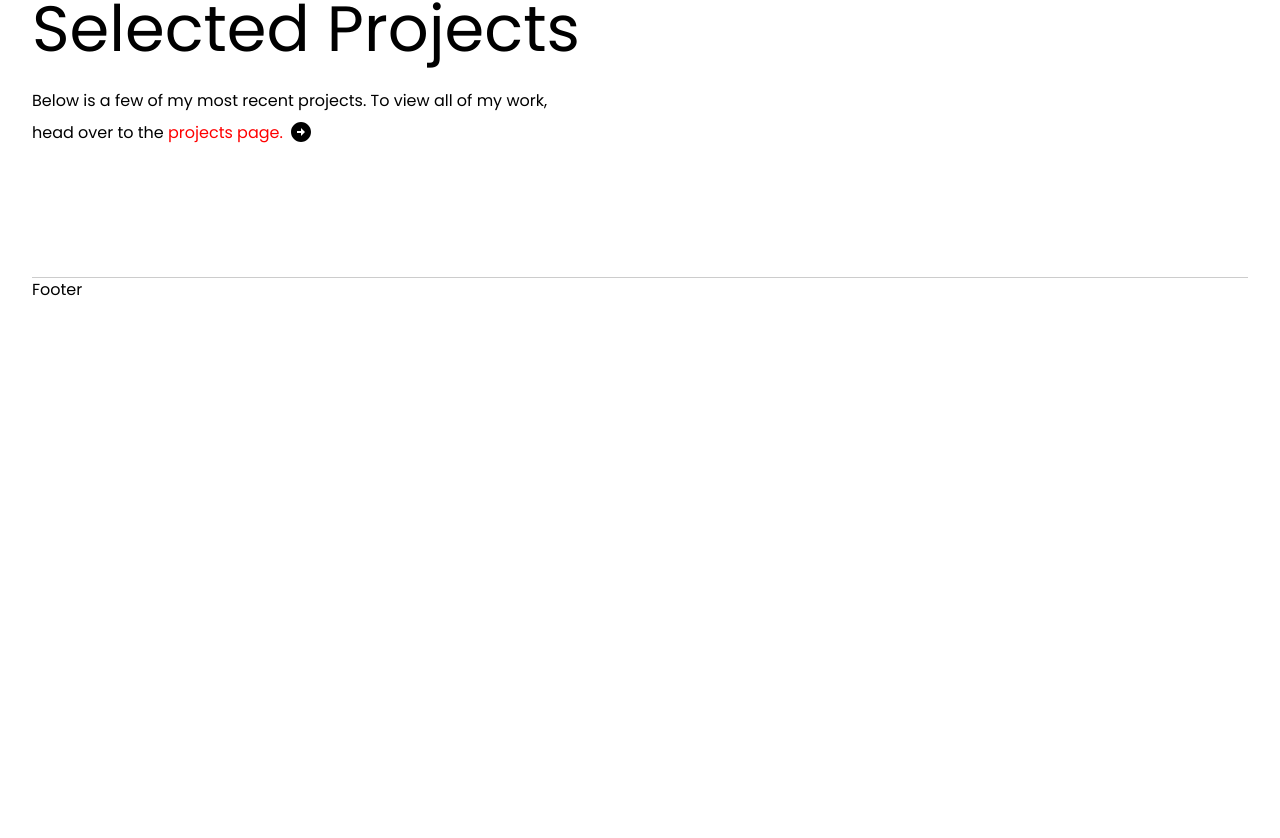
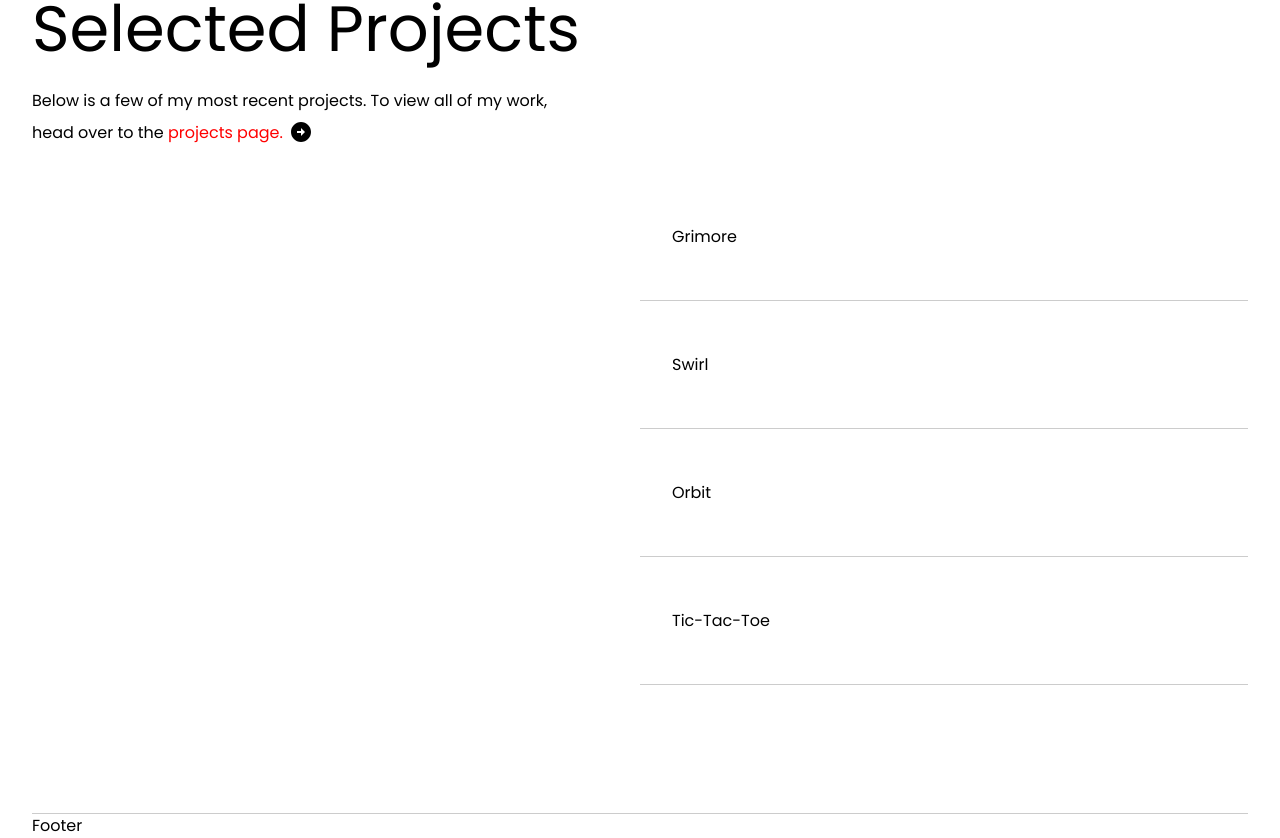
Before and after one commit to mauLovera/Portfolio, a Next.js app: page / in a window 1280 px wide. Shown: the part 1044-1882 px from the top of the page. Before the commit the page ends 1346 px from the top, so only its background shows below. Built offline with nearby package versions, Linux system fonts and the light colour scheme; a web font is replaced by a local one.

Commit message:
feat & refactor: add list to selected projects component and extract components from main component

```diff
--- /dev/null
+++ b/components/common/SelectedProjects/Row/Row.module.scss
@@ -0,0 +1,32 @@
+@import '~styles/utilities/_palette.scss';
+
+.container {
+  display: flex;
+  align-items: center;
+  height: $size_128px;
+  border-bottom: $divider-border;
+  padding-left: $size_32px;
+
+  .title {
+    display: flex;
+    height: fit-content;
+    overflow: hidden;
+  }
+}
+
+.arrow {
+  position: absolute;
+  right: -25%;
+  top: -40%;
+  font-size: $size_24px;
+  color: black;
+  scale: 1;
+
+  svg {
+    transition: $transition-speed;
+    &:hover {
+      scale: 1.1;
+      color: $accent-clr;
+    }
+  }
+}
--- /dev/null
+++ b/components/common/SelectedProjects/Row/Row.tsx
@@ -0,0 +1,32 @@
+import { motion, Variants } from 'framer-motion'
+import Link from 'next/link'
+import styles from './Row.module.scss'
+
+interface Props {
+  title: string
+  path: string
+  timeline: Variants
+  animation: {
+    lineAnimation: Variants
+    buttonAnimation: Variants
+  }
+}
+
+export default function Row({ title, path, timeline, animation }: Props) {
+  return (
+    <Link href={path} className={styles.container}>
+      <motion.span
+        className={styles.title}
+        variants={timeline}
+        initial="initial"
+        whileInView={'animate'}
+      >
+        <motion.span variants={animation.lineAnimation}>{title}</motion.span>
+        <motion.span
+          variants={animation.buttonAnimation}
+          className={styles.arrow}
+        ></motion.span>
+      </motion.span>
+    </Link>
+  )
+}
--- /dev/null
+++ b/components/common/SelectedProjects/SectionHeader/SectionHeader.tsx
@@ -0,0 +1,15 @@
+import { motion, Variants } from 'framer-motion'
+
+interface Props {
+  timeline: Variants
+  animation: Variants
+}
+
+export default function SectionHeader({ timeline, animation }: Props) {
+  const text: string[] = ['Selected Projects']
+  return (
+    <motion.h2 variants={timeline} initial="initial" whileInView={'animate'}>
+      <motion.span variants={animation}>{text[0]}</motion.span>
+    </motion.h2>
+  )
+}
--- /dev/null
+++ b/components/common/SelectedProjects/SectionSubHeader/SectionSubHeader.module.scss
@@ -0,0 +1,30 @@
+@import '~styles/utilities/_palette.scss';
+
+.accent {
+  position: relative;
+  color: $accent-clr;
+  &:hover {
+    svg {
+      transition: $transition-speed;
+      color: $accent-clr;
+      scale: 1.1;
+    }
+  }
+}
+
+.arrow {
+  position: absolute;
+  right: -25%;
+  top: -40%;
+  font-size: $size_24px;
+  color: black;
+  scale: 1;
+
+  svg {
+    transition: $transition-speed;
+    &:hover {
+      scale: 1.1;
+      color: $accent-clr;
+    }
+  }
+}
--- /dev/null
+++ b/components/common/SelectedProjects/SectionSubHeader/SectionSubHeader.tsx
@@ -0,0 +1,35 @@
+import Link from 'next/link'
+import { motion, Variants } from 'framer-motion'
+import { RiArrowRightCircleFill } from 'react-icons/ri'
+import styles from './SectionSubHeader.module.scss'
+
+interface Props {
+  timeline: Variants
+  animation: {
+    lineAnimation: Variants
+    buttonAnimation: Variants
+  }
+}
+
+export default function SectionSubHeader({ timeline, animation }: Props) {
+  const text: string[] = [
+    'Below is a few of my most recent projects. To view all of my work, head over to the',
+    ' projects page.',
+  ]
+  return (
+    <motion.p variants={timeline} initial="initial" whileInView={'animate'}>
+      <motion.span variants={animation.lineAnimation}>
+        {text[0]}
+        <Link href={'/projects'} className={styles.accent}>
+          {text[1]}
+          <motion.span
+            className={styles.arrow}
+            variants={animation.buttonAnimation}
+          >
+            <RiArrowRightCircleFill />
+          </motion.span>
+        </Link>
+      </motion.span>
+    </motion.p>
+  )
+}
--- a/components/common/SelectedProjects/SelectedProjects.module.scss
+++ b/components/common/SelectedProjects/SelectedProjects.module.scss
@@ -21,11 +21,6 @@
       height: fit-content;
       overflow: hidden;
       font-size: $size_64px;
-
-      .spaced {
-        position: relative;
-        left: 2vmin;
-      }
     }
 
     p {
@@ -35,11 +30,33 @@
       max-width: 35rem;
     }
   }
+
+  .content {
+    padding-top: $size_24px;
+    display: flex;
+    .images {
+      width: 50%;
+    }
+
+    .list {
+      width: 50%;
+      counter-reset: number;
+    }
+  }
 }
+
+//* === Utility === *//
 
 .accent {
   position: relative;
   color: $accent-clr;
+  &:hover {
+    svg {
+      transition: $transition-speed;
+      color: $accent-clr;
+      scale: 1.1;
+    }
+  }
 }
 
 .arrow {
@@ -49,4 +66,12 @@
   font-size: $size_24px;
   color: black;
   scale: 1;
+
+  svg {
+    transition: $transition-speed;
+    &:hover {
+      scale: 1.1;
+      color: $accent-clr;
+    }
+  }
 }
--- a/components/common/SelectedProjects/SelectedProjects.tsx
+++ b/components/common/SelectedProjects/SelectedProjects.tsx
@@ -1,8 +1,11 @@
 import Link from 'next/link'
 import styles from './SelectedProjects.module.scss'
+import Row from './Row/Row'
 
 import { motion } from 'framer-motion'
 import { RiArrowRightCircleFill } from 'react-icons/ri'
+import SectionHeader from './SectionHeader/SectionHeader'
+import SectionSubHeader from './SectionSubHeader/SectionSubHeader'
 
 //* === Variants === //
 
@@ -42,41 +45,41 @@ export default function SelectedProjects() {
   return (
     <section className={styles.container}>
       <div className={styles.heading}>
-        <SectionHeader />
-        <SectionSubHeader />
+        <SectionHeader timeline={timeline} animation={lineAnimation} />
+        <SectionSubHeader
+          timeline={timeline}
+          animation={{ lineAnimation, buttonAnimation }}
+        />
+      </div>
+      <div className={styles.content}>
+        <div className={styles.images}></div>
+        <div className={styles.list}>
+          <Row
+            title="Grimore"
+            animation={{ lineAnimation, buttonAnimation }}
+            path="/projects/grimoire"
+            timeline={timeline}
+          />
+          <Row
+            title="Swirl"
+            animation={{ lineAnimation, buttonAnimation }}
+            path="/projects/swirl"
+            timeline={timeline}
+          />
+          <Row
+            title="Orbit"
+            animation={{ lineAnimation, buttonAnimation }}
+            path="/projects/orbit"
+            timeline={timeline}
+          />
+          <Row
+            title="Tic-Tac-Toe"
+            animation={{ lineAnimation, buttonAnimation }}
+            path="/projects/tic-tac-toe"
+            timeline={timeline}
+          />
+        </div>
       </div>
     </section>
   )
 }
-
-function SectionHeader() {
-  const text: string[] = ['Selected Projects']
-  return (
-    <motion.h2 variants={timeline} initial="initial" whileInView={'animate'}>
-      <motion.span variants={lineAnimation}>{text[0]}</motion.span>
-    </motion.h2>
-  )
-}
-
-function SectionSubHeader() {
-  const text: string[] = [
-    'Below is a few of my most recent projects. To view all of my work, head over to the',
-    ' projects page.',
-  ]
-  return (
-    <motion.p variants={timeline} initial="initial" whileInView={'animate'}>
-      <motion.span variants={lineAnimation}>
-        {text[0]}
-        <Link href={'/projects'} className={styles.accent}>
-          {text[1]}
-          <motion.span
-            className={styles.arrow}
-            variants={buttonAnimation}
-          >
-            <RiArrowRightCircleFill />
-          </motion.span>
-        </Link>
-      </motion.span>
-    </motion.p>
-  )
-}
--- a/styles/utilities/_palette.scss
+++ b/styles/utilities/_palette.scss
@@ -31,10 +31,12 @@ $size_960px: toRem(960);
 $padding-desktop: $size_32px;
 $max-width: 1400px;
 $divider-border: 1px solid rgba(0, 0, 0, 0.2);
+$transition-speed: 0.5s;
 
 //* === Color === //
 
 $accent-clr: red;
+$inactive-clr: rgba(128, 128, 128, 0.75);
 
 //* === Fonts === //
 
```
